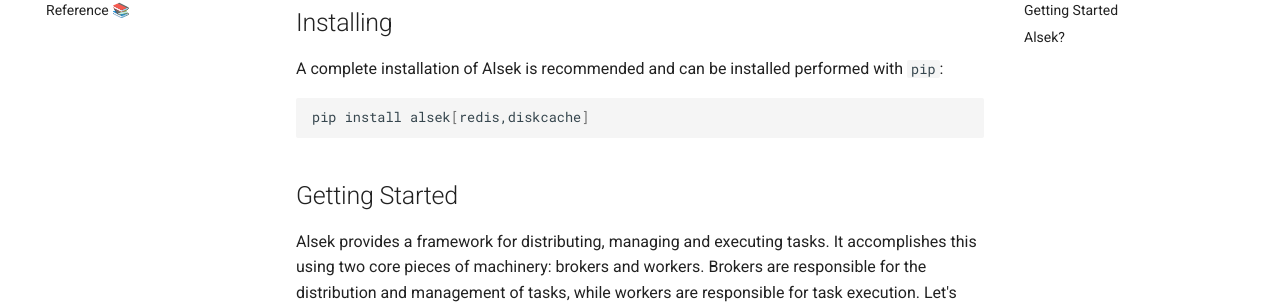
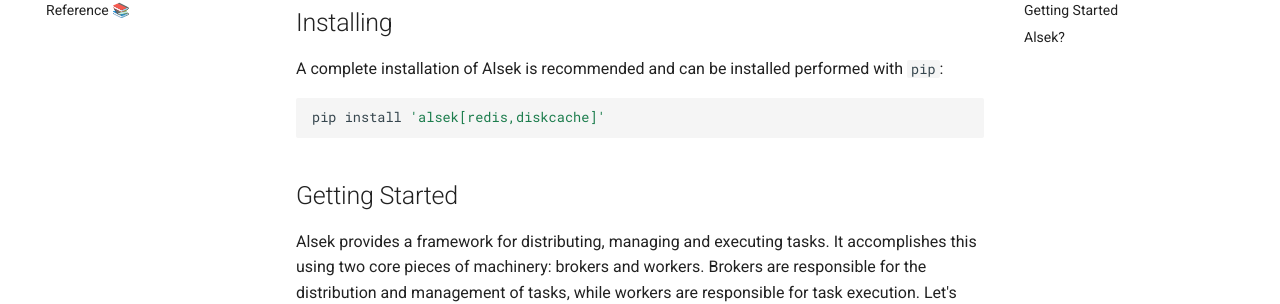
Before and after one commit to TariqAHassan/alsek, an MkDocs documentation site: the page built from docs/index.md, in a window 1280 px wide and 900 px high, scrolled down 475 px. Shown: the part 152-456 px from the top of the window. Built offline with MkDocs 1.6.1 and Material for MkDocs 9.7.7, drawn with Linux system fonts in a browser that asks for light colours; comment, search, counter and statistics services are not loaded.

Commit message:
Fix command

````diff
--- a/docs/index.md
+++ b/docs/index.md
@@ -21,7 +21,7 @@
 A complete installation of Alsek is recommended and can be installed performed with `pip`:
 
 ```shell
-pip install alsek[redis,diskcache]
+pip install 'alsek[redis,diskcache]'
 ```
 
 ## Getting Started
````
Also changed, not shown: README.md (+1 -1 lines).
